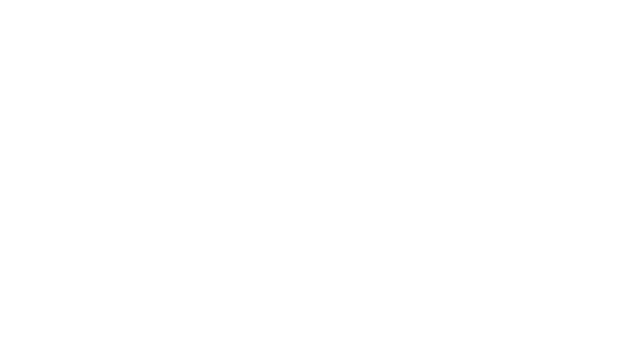
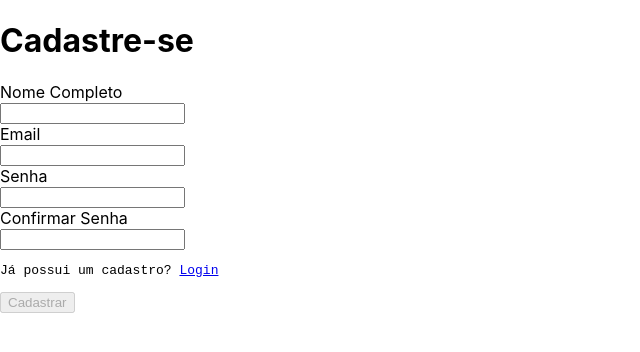
Before and after one commit to SamuelPPlab/Mix-Games, a React (Create React App) app: page /signup in a window 1280 px wide. Before the commit this address had no page. Shown: the top 352 px of the page, without its empty margins (0-640 px from the left). Built offline with nearby package versions, Linux system fonts and the light colour scheme.

Commit message:
Pagina de cadastro com todos os campos html.

```diff
--- a/src/App.js
+++ b/src/App.js
@@ -1,11 +1,13 @@
 import './App.css';
 import { Route, Routes } from 'react-router-dom';
+import SignUp from './pages/SignUp';
 import Login from './pages/Login';
 
 function App() {
   return (
     <Routes>
       <Route path="/" element={<Login />} />
+      <Route path="/signup" element={<SignUp />} />
     </Routes>
   );
 };
--- /dev/null
+++ b/src/pages/SignUp.jsx
@@ -0,0 +1,95 @@
+import React, { useState } from "react";
+import Input from '../components/Input';
+import { Link } from "react-router-dom";
+import Button from '../components/Button';
+import { emailValidator, passwordLengthValidator, passwordMatcher, validateUserName } from "../services/validators";
+
+const SignUp = () => {
+
+  const [fullName, setFullName] = useState('');
+  const [email, setEmail] = useState('');
+  const [passwordInput, setPasswordInput] = useState('');
+  const [confirmPassword, setConfirmPassword] = useState('');
+  const [goToMain, setGoToMain] = useState(false);
+  const [disableSignUp, setDisableSignUp] = useState(true);
+
+  const nameProps = {
+    id: 'nomeCompleto',
+    name: 'Nome Completo',
+    fieldValue: fullName,
+    setFieldValue: setFullName,
+  };
+
+  const emailProps = {
+    id: "email",
+    name: "Email",
+    fieldValue: email,
+    setFieldValue: setEmail,
+    type: "email",
+  };
+
+  const passwordInputProps = {
+    id: "Senha",
+    name: "Senha",
+    fieldValue: passwordInput,
+    setFieldValue: setPasswordInput,
+    type: "password",
+  };
+
+  const confirmPasswordProps = {
+    id: "ConfirmarSenha",
+    name: "Confirmar Senha",
+    fieldValue: confirmPassword,
+    setFieldValue: setConfirmPassword,
+    type: "password",
+  };
+
+  const signUpButtonProps = {
+    id: "Cadastrar",
+    name: "Cadastrar",
+    onClick: () => {
+      userRegistration(fullName, passwordInput, email);
+      setGoToMain(true);
+    },
+    disabled: disableSignUp,
+    className: disableSignUp ? 'submitLoginDisabled' : 'submitLoginEnabled',
+  };
+
+  const alreadySingnedUp = <pre className="noAccount">
+    Já possui um cadastro? <Link to="/">Login</Link>
+  </pre>;
+
+  const nameWarning = <div className="warningText warningPadding">
+  O nome deve conter apenas letras!
+  </div>;
+
+  const emailWarning = <div className="warningText warningPadding">
+  O email deve ter o formato correto.
+  </div>;
+
+  const passwordLengthWarning = <div className="warningText warningPadding">
+  A senha deve ter pelo menos oito caracteres.
+  </div>;
+
+  const differentPasswordsWarning = <div className="warningText warningPadding">
+  As senhas devem ser iguais.
+  </div>;
+
+  return(
+    <div>
+      <h1 className="welcomeText">Cadastre-se</h1>
+      <Input {...nameProps} />
+      {(!validateUserName(fullName) && fullName !== '') && nameWarning}
+      <Input {...emailProps} />
+      {(!emailValidator(email) && email !== '') && emailWarning}
+      <Input {...passwordInputProps} />
+      {(!passwordLengthValidator(passwordInput) && passwordInput !== '') && passwordLengthWarning}
+      <Input {...confirmPasswordProps} />
+      {!passwordMatcher(passwordInput, confirmPassword) && differentPasswordsWarning}
+      <div>{alreadySingnedUp}</div>
+      <Button {...signUpButtonProps} />
+    </div>
+  )
+};
+
+export default SignUp;
```
